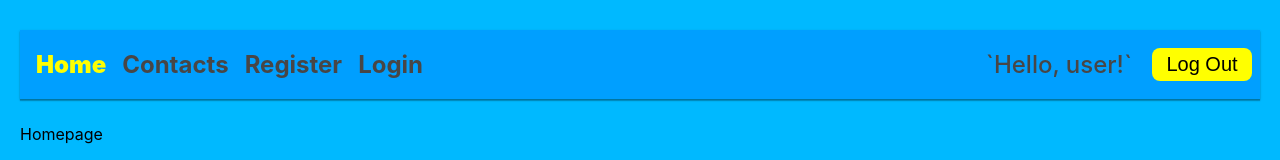
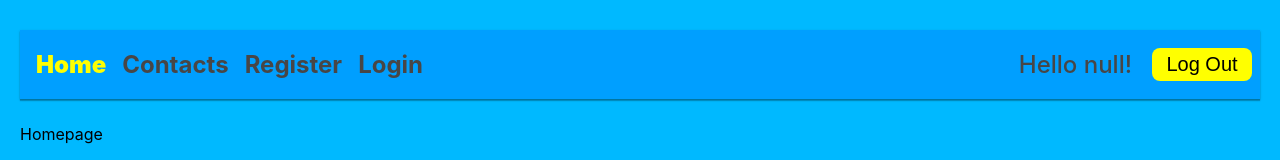
Before and after one commit to NataliiaPasaman/goit-react-hw-08-phonebook, a React (Create React App) app: page / in a window 1280 px wide. Shown: the top 160 px of the page. Built offline with nearby package versions, Linux system fonts and the light colour scheme.

Commit message:
fixed name in User Menu

```diff
--- a/src/components/UserMenu/UserMenu.jsx
+++ b/src/components/UserMenu/UserMenu.jsx
@@ -1,11 +1,14 @@
 import React from 'react';
+import { useSelector } from 'react-redux';
+import { selectUser } from 'redux/auth/selectors';
 import { UserContainer, LogOutButton, UserTitle } from './UserMenu.styled';
 
 export const UserMenu = () =>{
+  const userName = useSelector(selectUser).name;
 
     return (
       <UserContainer>
-        <UserTitle>`Hello, user!`</UserTitle>
+        <UserTitle>{`Hello ${userName}!`}</UserTitle>
         <LogOutButton type="button">Log Out</LogOutButton>
       </UserContainer>
     );
--- a/src/redux/auth/authSlice.js
+++ b/src/redux/auth/authSlice.js
@@ -13,7 +13,8 @@ export const authSlice = createSlice({
     extraReducers: {
         [register.pending] (state) {},
         [register.fulfilled] (state, action) {
-            state.user = action.payload;
+            state.user = action.payload.user;
+            state.token = action.payload.token;
             state.isLoggedIn = true;
         },
         [register.rejected] (state, action) {},
```
